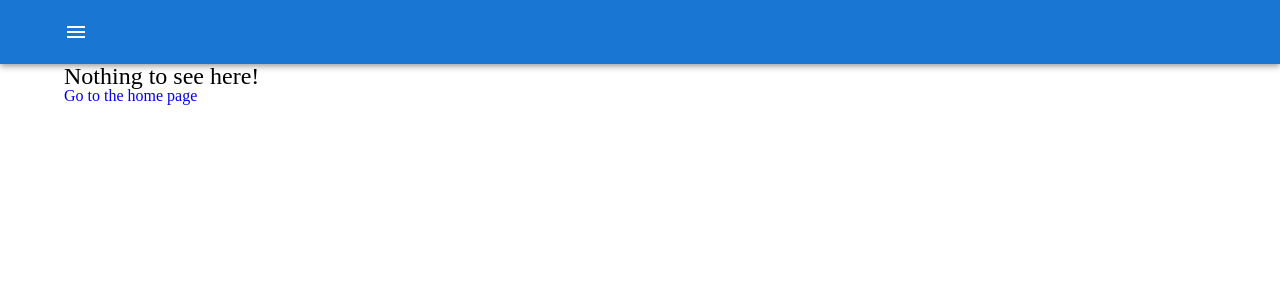
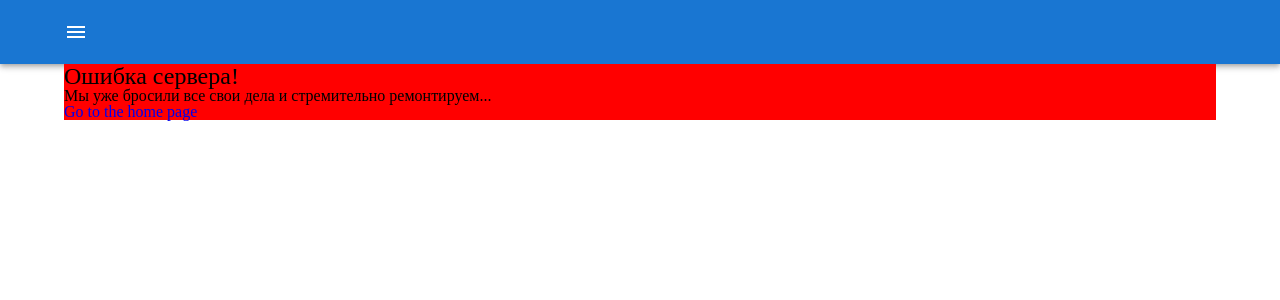
Before and after one commit to kkdras/hell-coders-game, a React (Vite) app in the folder packages/client/: page /error500 in a window 1280 px wide. Shown: the top 300 px of the page. Built offline with nearby package versions, Linux system fonts and the light colour scheme.

Commit message:
start add 404 500 pages

```diff
--- a/packages/client/src/App.tsx
+++ b/packages/client/src/App.tsx
@@ -3,6 +3,8 @@ import './App.css'
 import { Routes, Route, Link } from 'react-router-dom'
 import { Layout } from './components/layout'
 import { Home } from './pages/home'
+import { Error500 } from './pages/error500'
+import { Error404 } from './pages/error404'
 
 function App() {
   useEffect(() => {
@@ -20,21 +22,11 @@ function App() {
     <Routes>
       <Route path="/" element={<Layout />}>
         <Route index element={<Home />} />
-        <Route path="*" element={<NoMatch />} />
+        <Route path="/error500" element={<Error500 />} />
+        <Route path="*" element={<Error404 />} />
       </Route>
     </Routes>
   )
 }
 
-function NoMatch() {
-  return (
-    <div>
-      <h2>Nothing to see here!</h2>
-      <p>
-        <Link to="/">Go to the home page</Link>
-      </p>
-    </div>
-  )
-}
-
 export default App
--- a/packages/client/src/components/drawer.tsx
+++ b/packages/client/src/components/drawer.tsx
@@ -64,6 +64,26 @@ export const Drawler = () => {
               </Link>
             </ListItemButton>
           </ListItem>
+          <ListItem>
+            <ListItemButton>
+              <Link to="/error404">
+                <ListItemText
+                  sx={{ color: 'text.primary' }}
+                  primary="Error 404"
+                />
+              </Link>
+            </ListItemButton>
+          </ListItem>
+          <ListItem>
+            <ListItemButton>
+              <Link to="/error500">
+                <ListItemText
+                  sx={{ color: 'text.primary' }}
+                  primary="Error 500"
+                />
+              </Link>
+            </ListItemButton>
+          </ListItem>
         </List>
       </Box>
     </Drawer>
--- /dev/null
+++ b/packages/client/src/pages/error404.tsx
@@ -0,0 +1,20 @@
+import { Link } from 'react-router-dom'
+import { Button } from '@mui/material'
+
+export function Error404() {
+    return (
+      <div style={{
+           display: "flex",
+           alignItems: "center",
+           justifyContent: "center",
+       }}>
+        <h2>Ошибка 404!</h2>
+        <p>
+            К сожалению, запрашиваемая страница не найдена.
+        </p>
+        <p>
+            <Button variant="contained"href="/">Go to the home page</Button>
+        </p>
+      </div>
+    )
+  }
--- /dev/null
+++ b/packages/client/src/pages/error500.tsx
@@ -0,0 +1,15 @@
+import { Link } from 'react-router-dom'
+
+export function Error500() {
+    return (
+      <div style={{ background: 'red' }}>
+        <h2>Ошибка сервера!</h2>
+        <p>
+          Мы уже бросили все свои дела и стремительно ремонтируем...
+        </p>
+        <p>
+          <Link to="/">Go to the home page</Link>
+        </p>
+      </div>
+    )
+  }
```
